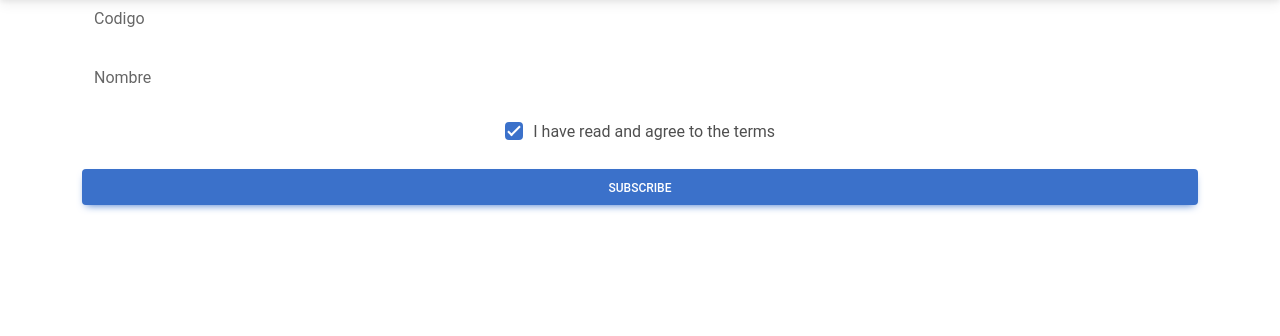
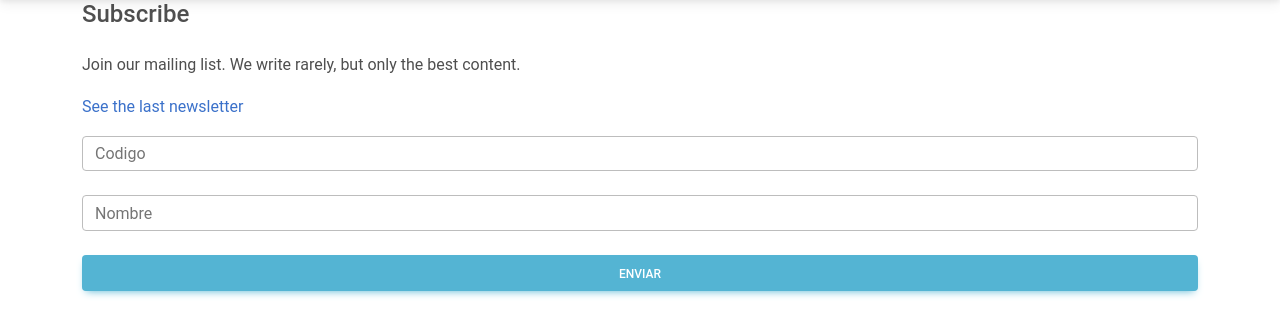
Before and after one commit to ferNN4545/RequisitosC, a PHP site: page /registro_facultades.php in a window 1280 px wide. Shown: the part 59-395 px from the top of the page. Run offline with PHP 8.4, Linux system fonts and the light colour scheme.

Commit message:
version 1.3

```diff
--- a/registro_facultades.php
+++ b/registro_facultades.php
@@ -6,28 +6,29 @@
 
 <div class= "container">
 <form>
-  <!-- Name input -->
-  <div class="form-outline mb-4">
-    <input type="text" id="form5Example1" class="form-control" />
-    <label class="form-label" for="form5Example1">Codigo</label>
-  </div>
+<!-- Default form subscription -->
+<form class="text-center border border-light p-5" action="#!">
 
-  <!-- Email input -->
-  <div class="form-outline mb-4">
-    <input type="email" id="form5Example2" class="form-control" />
-    <label class="form-label" for="form5Example2">Nombre</label>
-  </div>
+    <p class="h4 mb-4">Subscribe</p>
 
-  <!-- Checkbox -->
-  <div class="form-check d-flex justify-content-center mb-4">
-    <input class="form-check-input me-2" type="checkbox" value="" id="form5Example3" checked />
-    <label class="form-check-label" for="form5Example3">
-      I have read and agree to the terms
-    </label>
-  </div>
+    <p>Join our mailing list. We write rarely, but only the best content.</p>
 
-  <!-- Submit button -->
-  <button type="submit" class="btn btn-primary btn-block mb-4">Subscribe</button>
+    <p>
+        <a href="" target="_blank">See the last newsletter</a>
+    </p>
+
+    <!-- Name -->
+    <input type="text" id="codigoFac" name="codigoFac" class="form-control mb-4" placeholder="Codigo">
+
+    <!-- Email -->
+    <input type="text" id="nombreFac" name="nombreFac" class="form-control mb-4" placeholder="Nombre">
+
+    <!-- Sign in button -->
+    <button class="btn btn-info btn-block" type="submit">Enviar</button>
+
+
+</form>
+<!-- Default form subscription -->
 </form>
 
 </div>
```
